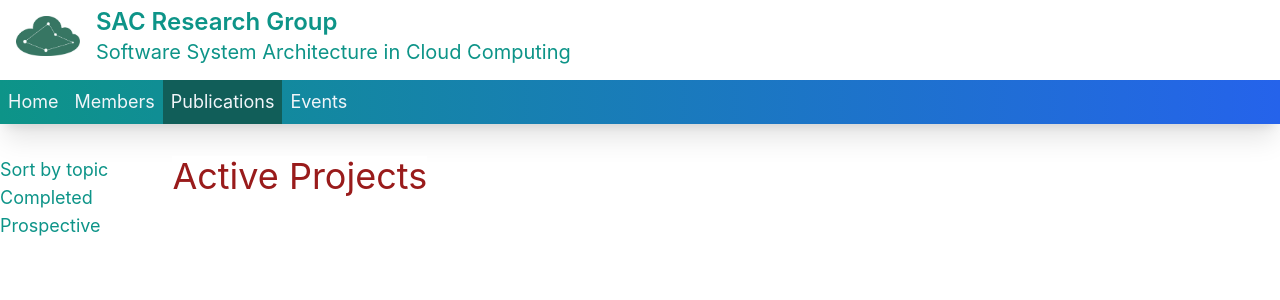
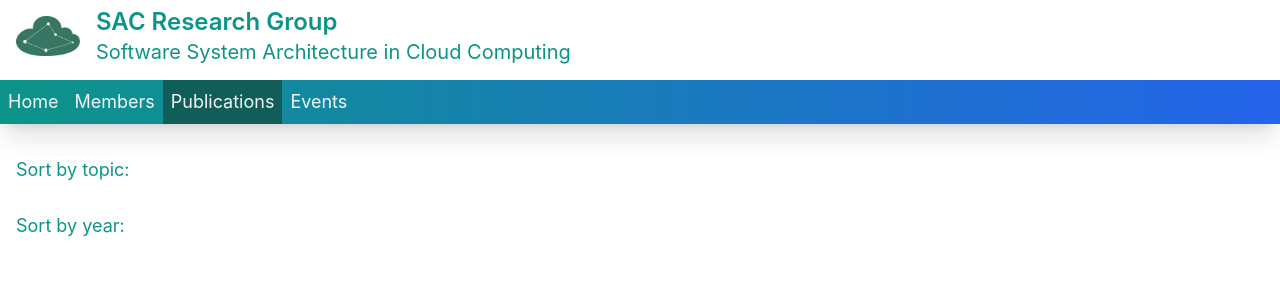
Before and after one commit to sac-research/homepage, a Next.js app: page /publications in a window 1280 px wide. Shown: the top 300 px of the page. Built offline with nearby package versions, Linux system fonts and the light colour scheme.

Commit message:
WIP publication filters

```diff
--- a/pages/members.js
+++ b/pages/members.js
@@ -114,7 +114,7 @@ export default function Members() {
     return (
         <Layout>
             <SEO title="SAC - Members"></SEO>
-            <div className="flex mt-8">
+            <div className="flex mt-8 ml-4">
                 <div className="mr-4 pr-4">
                     <ul>
                         <li>{customLink("Faculty")}</li>
--- a/pages/publications.js
+++ b/pages/publications.js
@@ -2,6 +2,7 @@ import SEO from "../components/SEO";
 import Layout from "../components/Layout";
 import { getGlobalData } from "../utils/global-data";
 import { useState } from "react";
+import { pubs } from "../data/publications";
 
 const pubsMapping = ({ pubs }) => {
     return pubs.map((pub, index) => (
@@ -11,11 +12,13 @@ const pubsMapping = ({ pubs }) => {
     ));
 };
 
-const topics = [];
+const topics = [...new Set(pubs.map((pub) => pub.topic))];
+const years = [...new Set(pubs.map((pub) => pub.year))];
 
 export default function Publications() {
     const globalData = getGlobalData();
-    const [progress, setProgress] = useState("active");
+    const [tp, setTopic] = useState("");
+    const [yr, setYear] = useState("");
 
     return (
         <Layout>
@@ -25,20 +28,36 @@ export default function Publications() {
                     "Research papers and results published by members of SAC group on various computer science topics."
                 }
             ></SEO>
-            <div className="flex mt-8">
-                <div>
-                    <div className="mr-4 pr-4">
-                        <ul>
-                            <li>Sort by topic</li>
-                            <li>Completed</li>
-                            <li>Prospective</li>
-                        </ul>
-                    </div>
-                </div>
-                <div className="">
-                    <h1 className="capitalize ml-8 text-4xl text-red-800 bg-white pb-2">
-                        {progress + " projects"}
-                    </h1>
+            <div className="flex mt-8 ml-4">
+                <div className="flex flex-col">
+                    <h3>Sort by topic:</h3>
+                    <ul>
+                        {topics.map((topic, index) => (
+                            <li>
+                                <button
+                                    key={index}
+                                    onClick={(e) => {
+                                        e.preventDefault;
+                                        setTopic(topic);
+                                    }}
+                                ></button>
+                            </li>
+                        ))}
+                    </ul>
+                    <h3>Sort by year:</h3>
+                    <ul>
+                        {years.map((year, index) => (
+                            <li>
+                                <button
+                                    key={index}
+                                    onClick={(e) => {
+                                        e.preventDefault;
+                                        setYear(year);
+                                    }}
+                                ></button>
+                            </li>
+                        ))}
+                    </ul>
                 </div>
             </div>
         </Layout>
```
